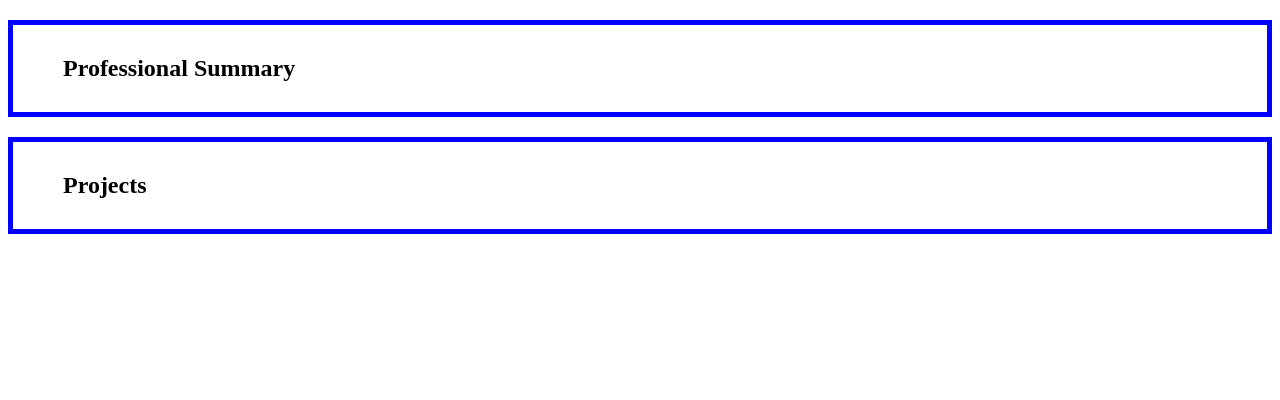
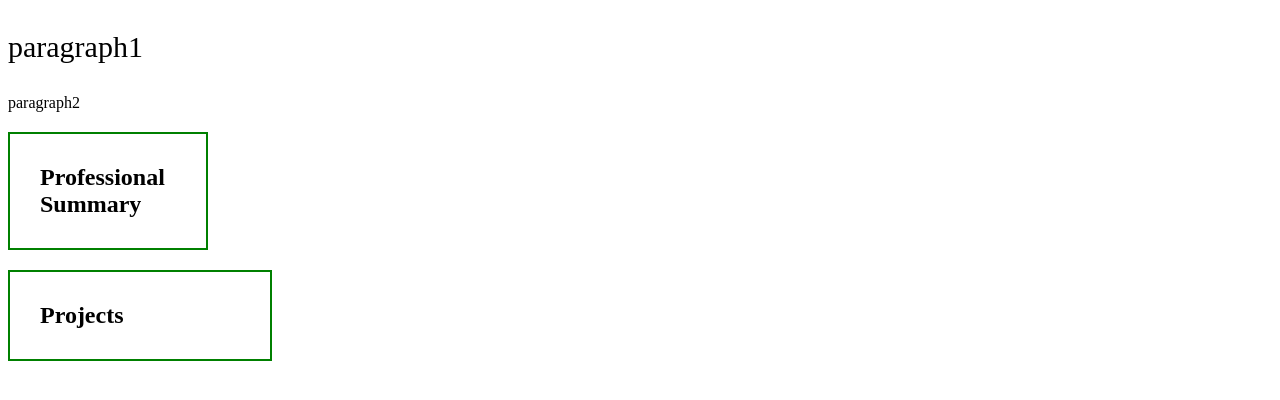
Before and after one commit to pratiksha940/my-profile, a plain HTML site: page cssBoxModel.html in a window 1280 px wide. Drawn offline with Linux system fonts and the light colour scheme.

```diff
--- a/cssBoxModel.html
+++ b/cssBoxModel.html
@@ -5,17 +5,45 @@
     <meta name="viewport" content="width=device-width, initial-scale=1.0">
     <title>Box</title>
     <style>
-        h2{
-            border: 5px solid blue;
-        }
-        #heading{
-            padding: 30px;
-            padding-left: 50px;
-        }
+       *{
+        box-sizing: border-box;
+       }
+       h2{
+        padding: 20px;
+        border: 2px solid green;
+       }
+       #professional{
+        padding: 30px;
+        width: 200px;
+        box-sizing: border-box;
+       }
+       #project{
+        padding: 30px;
+        width: 200px;
+        box-sizing: content-box;
+       }
+       #one{
+        font-size: 30px;
+       }
+       #two{
+        font-size: 30px;
+       }
+       #para1{
+        font-size: 1em;
+       }
+       #para2{
+        font-size: 1rem;
+       }
     </style>
 </head>
 <body>
-    <h2 id="heading">Professional Summary</h2>
-    <h2 id="heading">Projects</h2>
+    <div id="one">
+        <p id="para1">paragraph1</p>
+    </div>
+    <div id="two">
+        <p id="para2">paragraph2</p>
+    </div>
+    <h2 id="professional">Professional Summary</h2>
+    <h2 id="project">Projects</h2>
 </body>
 </html>
```
Also changed, not shown: cssPractice.html (+30 -2 lines).
